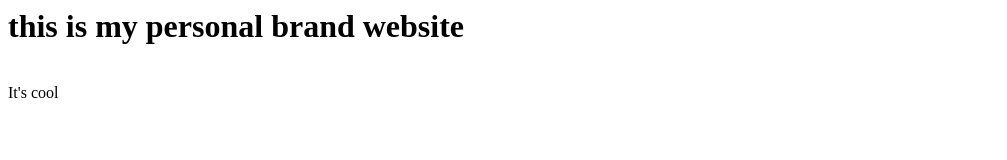
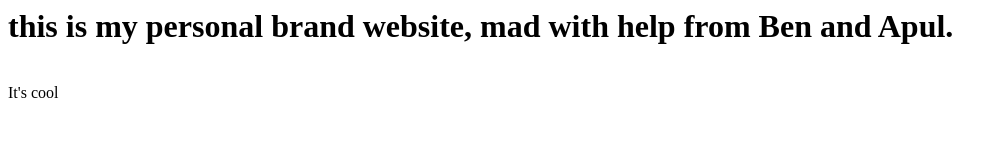
Before and after one commit to jmartinez-cinema-usc-edu/personalbrand, a plain HTML site: page index.htm in a window 1280 px wide. Shown: the whole page, without its empty margins (0-1007 px from the left). Drawn offline with Linux system fonts and the light colour scheme.

Commit message:
Update index.htm
added some extra text

```diff
--- a/index.htm
+++ b/index.htm
@@ -3,7 +3,7 @@
     <title>Personal Brand</title>
   </head>
   <body>
-    <h1> this is my personal brand website</h1>
+    <h1> this is my personal brand website, mad with help from Ben and Apul.</h1>
     <br />
     It's cool
   </body>
```
